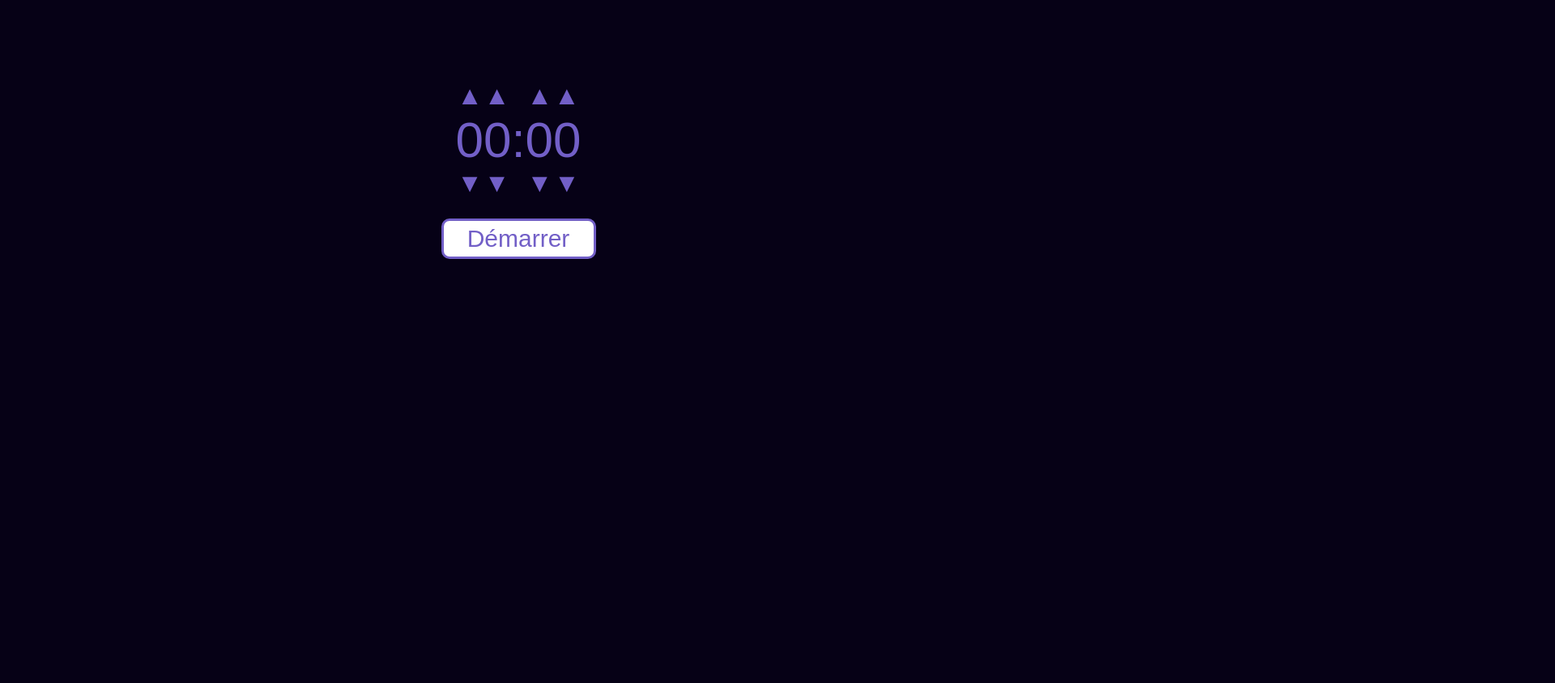
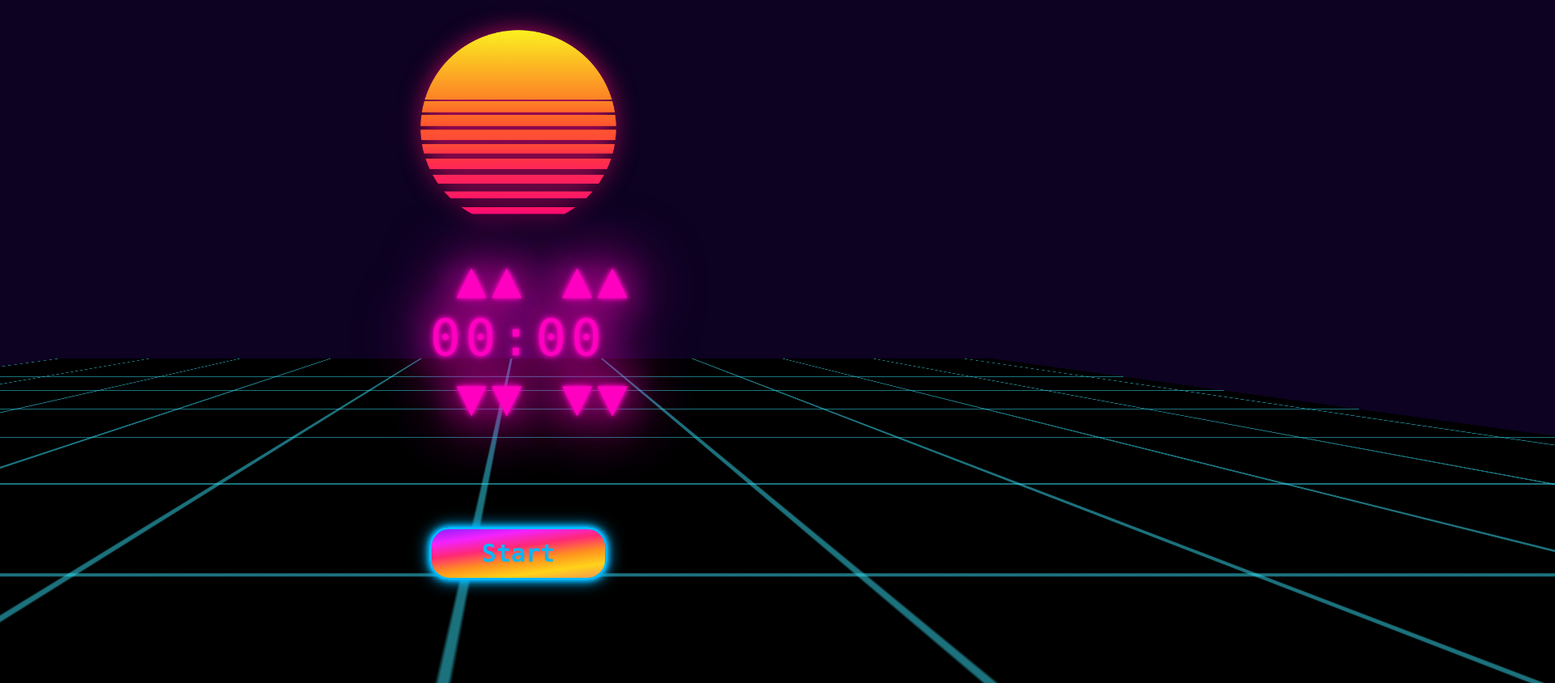
Before and after one commit to Adrian-Larenaudie/rw_timer_ft_wilhelm, a plain HTML site: page index.html in a window 1280 px wide. Shown: the top 844 px of the page at 81% size, 1920 px wide, since content can reach past the window. Before the commit the page ends 800 px from the top, so only its background shows below. Drawn offline with Linux system fonts and the light colour scheme.

Commit message:
Modif du style

```diff
--- a/index.html
+++ b/index.html
@@ -1,5 +1,6 @@
 <!DOCTYPE html>
 <html lang="fr">
+
 <head>
     <meta charset="UTF-8">
     <meta http-equiv="X-UA-Compatible" content="IE=edge">
@@ -7,10 +8,17 @@
     <title>🕓 Wilhelm Timer </title>
     <link rel="stylesheet" href="style.css">
 </head>
+
 <body>
     <main id="displayer">
-        <!-- L'affichage est injecté ici par le JS -->
+        <!-- ici injection de l'affichage par le module js timer -->
     </main>
-    <script src="timer.js"></script>
+    <div class="grid-container">
+        <div class="grid"></div>
+    </div>
+
+    <script src="js/timer.js"></script>
+    <script src="js/sun.js"></script>
 </body>
+
 </html>
--- /dev/null
+++ b/js/sun.js
@@ -0,0 +1,71 @@
+const sun = {
+    displaySun: () => {
+        let s = document.createElement("canvas");
+        s.width = s.height = 512;
+        let sun = s.getContext("2d");
+
+        let canvas = document.getElementById("sun");
+        canvas.width = canvas.height = 512;
+        let ctx = canvas.getContext("2d");
+
+        let gradient = sun.createLinearGradient(0, 50, 0, canvas.height - 50);
+        gradient.addColorStop(0, '#fbf120ff');
+
+        gradient.addColorStop(0.355, "#fd8227ff");
+        gradient.addColorStop(0.356, "#fd822700");
+        gradient.addColorStop(0.364, "#fd822700");
+        gradient.addColorStop(0.365, "#fd8227ff");
+
+        gradient.addColorStop(0.42, "#fe6828ff");
+        gradient.addColorStop(0.421, "#fe682800");
+        gradient.addColorStop(0.434, "#fe682800");
+        gradient.addColorStop(0.435, "#fe6828ff");
+
+        gradient.addColorStop(0.49, "#fe5430ff");
+        gradient.addColorStop(0.491, "#fe543000");
+        gradient.addColorStop(0.509, "#fe543000");
+        gradient.addColorStop(0.51, "#fe5430ff");
+
+        gradient.addColorStop(0.562, "#fe4b38ff");
+        gradient.addColorStop(0.563, "#fe4b3800");
+        gradient.addColorStop(0.582, "#fe4b3800");
+        gradient.addColorStop(0.584, "#fe4b38ff");
+
+        //64 -- fe3446
+        gradient.addColorStop(0.63, "#fe3446ff");
+        gradient.addColorStop(0.631, "#fe344600");
+        gradient.addColorStop(0.657, "#fe344600");
+        gradient.addColorStop(0.658, "#fe3446ff");
+
+        //73 -- fe2558
+        gradient.addColorStop(0.710, "#fe2558ff");
+        gradient.addColorStop(0.711, "#fe255800");
+        gradient.addColorStop(0.739, "#fe255800");
+        gradient.addColorStop(0.74, "#fe2558ff");
+
+        //80 -- fe1f5f
+        gradient.addColorStop(0.785, "#fe1f5fff");
+        gradient.addColorStop(0.786, "#fe1f5f00");
+        gradient.addColorStop(0.825, "#fe1f5f00");
+        gradient.addColorStop(0.826, "#fe1f5fff");
+        //87 -- fe1967
+        gradient.addColorStop(0.860, "#fe1967ff");
+        gradient.addColorStop(0.861, "#fe196700");
+        gradient.addColorStop(0.905, "#fe196700");
+        gradient.addColorStop(0.906, "#fe1967ff");
+        //94 -- ff1270
+        gradient.addColorStop(.940, '#ff1270ff');
+        gradient.addColorStop(.941, '#ff127000');
+        sun.fillStyle = gradient;
+        sun.beginPath();
+        sun.arc(canvas.height / 2, canvas.height / 2, 206, 0, 2 * Math.PI);
+        sun.fill();
+
+        ctx.shadowColor = '#ff0d77af';
+        ctx.shadowBlur = 50;
+        ctx.drawImage(s, 0, 0);
+
+    }
+}
+
+sun.displaySun();
--- a/timer.js
+++ b/js/timer.js
@@ -8,11 +8,17 @@ const displayer = document.getElementById("displayer")
 //"b" définit le chiffre des unités pour les minutes,
 //"c" définit le chiffre des dizaines pour les secondes,
 //"d" définit le chiffre des unités pour les secondes.
-let a = 0, b = 0, c = 0, d = 0
+let a = 0,
+    b = 0,
+    c = 0,
+    d = 0
 
 //Création de variables pour le Stockage retroactif des valeurs de la minuterie si l'utilisateur utilise la pause:
 //Ceci dans le but d'éviter une désynchronisation des valeurs à la reprise du minuteur.
-let i = 0, f = 0, g = 0, h = 0
+let i = 0,
+    f = 0,
+    g = 0,
+    h = 0
 
 //Création d'une variable nommée clicked qui permet de savoir si l'utilisateur a cliqué sur le bouton pause.
 let clicked = false
@@ -22,56 +28,68 @@ let clicked = false
 const page = {
 
     //lobby est l'affichage par défaut lorsqu'on arrive sur l'application.
-    lobby : function(){
+    lobby: function() {
         //Plusieurs boutons permettent à l'utilisateur de paramétrer et démarrer son minuteur.
         //Les valeurs par défaut des variables a, b, c, d sont affichées.
         displayer.innerHTML = `
+        <canvas id="sun"></canvas>
         <div class="buttons">
             <div id="top1" class="button">▲</div>
             <div id="top2" class="button">▲</div>
-            <div class="button invisible">::</div>
+            <div class="button invisible">:</div>
             <div id="top3" class="button">▲</div>
             <div id="top4" class="button">▲</div>
         </div>
-        <div class="timer">${a}${b}:${c}${d}</div>
+        <div class="timer">
+            <div class="timer__time">${a}</div>
+            <div class="timer__time">${b}</div>
+            <div class="timer__time">:</div>
+            <div class="timer__time">${c}</div>
+            <div class="timer__time">${d}</div>
+        </div>
         <div class="buttons">
             <div id="bot1" class="button">▼</div>
             <div id="bot2" class="button">▼</div>
-            <div class="button invisible">::</div>
+            <div class="button invisible">:</div>
             <div id="bot3" class="button">▼</div>
             <div id="bot4" class="button">▼</div>
         </div>
         <div class="buttonArea">
-            <div id="start" class="launchButton">Démarrer</div>
+            <div id="start" class="launchButton">Start</div>
         </div>
         `
             //Voir l'objet utils pour le fonctionnemant de ces fonctions.
-        utils.handleEventArrows()
-        utils.handleStartButton()
+        utils.handleEventArrows();
+        utils.handleStartButton();
+        sun.displaySun();
     },
 
     //running est la page affichée lorsque le minuteur est lançé.
-    running : function(){
+    running: function() {
+
         //Les valeurs des variables a, b, c et d sont affichées dynamiquement.
         //Un bouton reset et pause permettent à l'utilisateur d'intéragir avec le minuteur.
         displayer.innerHTML = `
+        <canvas id="sun"></canvas>
         <div class="timer">${a}${b}:${c}${d}</div>
         <div class="buttonArea">
-            <div id="pause" class="launchButton">Pause</div>
-            <div id="reset" class="launchButton">Réinitialiser</div>
+            <div id="pause" class="launchButton">Stop</div>
+            <div id="reset" class="launchButton">Reset</div>
         </div>
         `
             //Voir l'objet utils pour le fonctionnemant de ces fonctions.
         utils.handleResetButton()
         utils.handlePauseButton()
+        sun.displaySun();
     },
 
     //end est la page affichée lorsque le minuteur est terminé.
-    end : function(){
+    end: function() {
         //J'affiche le timer avec les valeurs à 0.
         //Un bouton stop permet à l'utilisateur de stoper l'alarme déclenchée en fin de minuterie
         //et de revenir sur la page lobby.
         displayer.innerHTML = `
+        <canvas id="sun"></canvas>
         <div class="timer">00:00</div>
         <div class="buttonArea">
             <div id="stopWilhelm" class="launchButton">Stop</div>
@@ -79,6 +97,7 @@ const page = {
         `
             //Voir l'objet utils pour le fonctionnemant de ces fonctions.
         utils.handleStopButton()
+        sun.displaySun();
     },
 }
 
@@ -87,13 +106,13 @@ const page = {
 const utils = {
 
     //Cette fonction permet à l'utilisateur de paramétrer le temps du minuteur.
-    handleEventArrows : function(){
+    handleEventArrows: function() {
 
         //Stockage des boutons dans une variable nommée buttons.
         const buttons = document.querySelectorAll(".button")
 
         //Pour chaque bouton un évènement click est adossé.
-        buttons.forEach(arrow => arrow.addEventListener("click", (e)=>{
+        buttons.forEach(arrow => arrow.addEventListener("click", (e) => {
 
             //Structure conditionnelle de type switch.
             //Dans le cas ou l'utilisateur click sur un bouton la valeur relative de ce dernier change.
@@ -104,14 +123,30 @@ const utils = {
                 //Exemple pour le 1er cas:
                 //Si le bouton cliqué possède l'id "top1" et que la variable "a" est infèrieur à 6,
                 //la valeur de "a" augmente de 1, sinon si "a" est égal à 6, la valeur de "a" devient 0.
-                case "top1": if(a<6){a++}else if(a == 6){a = 0}break
-                case "top2": if(b<9){b++}else if(b == 9){b = 0} break
-                case "top3": if(c<6){c++}else if(c == 6){c = 0} break
-                case "top4": if(d<9){d++}else if(d == 9){d = 0} break
-                case "bot1": if(a>0){a--}else if(a == 0){a = 6} break
-                case "bot2": if(b>0){b--}else if(b == 0){b = 9} break
-                case "bot3": if(c>0){c--}else if(c == 0){c = 6} break
-                case "bot4": if(d>0){d--}else if(d == 0){d = 9} break
+                case "top1":
+                    if (a < 6) { a++ } else if (a == 6) { a = 0 }
+                    break
+                case "top2":
+                    if (b < 9) { b++ } else if (b == 9) { b = 0 }
+                    break
+                case "top3":
+                    if (c < 6) { c++ } else if (c == 6) { c = 0 }
+                    break
+                case "top4":
+                    if (d < 9) { d++ } else if (d == 9) { d = 0 }
+                    break
+                case "bot1":
+                    if (a > 0) { a-- } else if (a == 0) { a = 6 }
+                    break
+                case "bot2":
+                    if (b > 0) { b-- } else if (b == 0) { b = 9 }
+                    break
+                case "bot3":
+                    if (c > 0) { c-- } else if (c == 0) { c = 6 }
+                    break
+                case "bot4":
+                    if (d > 0) { d-- } else if (d == 0) { d = 9 }
+                    break
             }
             //On actualise la page pour afficher les modifications en jouant la fonction lobby() de l'objet page.
             page.lobby()
@@ -119,13 +154,13 @@ const utils = {
     },
 
     //Cette fonction permet le lancement de minuteur.
-    handleStartButton : function(){
+    handleStartButton: function() {
 
         //Un évènement click est adossé au bouton qui possède l'id start.
-        start.addEventListener("click", ()=>{
+        start.addEventListener("click", () => {
 
             //La fonction est jouée seulement si l'utilisateur à paramétré un tps supérieur à la valeur par défaut.
-            if(a > 0 || b > 0 || c > 0 || d > 0){
+            if (a > 0 || b > 0 || c > 0 || d > 0) {
                 clicked = false
 
                 //On affiche la page running puis la fonction timer est lancée:
@@ -139,38 +174,38 @@ const utils = {
 
     //Cette fonction permet à l'utilisateur de faire une pause lorsque la minuterie est lancée
     //sans perdre le temps qu'il reste à écouler.
-    handlePauseButton : function(){
+    handlePauseButton: function() {
         //Ajout d'un évènement click sur le bouton ayant l'id pause.
-        pause.addEventListener("click", (e)=>{
+        pause.addEventListener("click", (e) => {
 
             //Le bouton pause a deux mode soit il affiche pause soit il affiche reprendre:
             //si il affiche pause:
-            if(e.target.textContent == "Pause"){
+            if (e.target.textContent == "Stop") {
                 //On concidère que clicked est vrai
                 clicked = true
                     //et son affichage devient reprendre
-                e.target.textContent = "Reprendre"
+                e.target.textContent = "Continue"
 
                 //sinon si il affiche reprendre:
-            }else if(e.target.textContent == "Reprendre"){
+            } else if (e.target.textContent == "Continue") {
                 //On concidère que clicked est faux
                 clicked = false
                     //et son affichage devient pause.
-                e.target.textContent = "Pause"
+                e.target.textContent = "Stop"
                     //On rejout la fonction timer() avec les valeurs qu'on a stocké lors de la pause.
                 this.timer(i, f, g, h)
             }
         })
     },
-    handleResetButton : function(){
-        reset.addEventListener("click", ()=>{
+    handleResetButton: function() {
+        reset.addEventListener("click", () => {
             clicked = true
             a = 0, b = 0, c = 0, d = 0
             page.lobby()
         })
     },
-    handleStopButton : function(){
-        stopWilhelm.addEventListener("click", ()=>{
+    handleStopButton: function() {
+        stopWilhelm.addEventListener("click", () => {
             page.lobby()
         })
     },
@@ -178,7 +213,7 @@ const utils = {
     //Cette fonction permet de faire défiler la minuterie:
     //Elle prend 4 valeurs numériques en paramètre, ces valeur correspondent à la logique de déclaration des
     //variables a, b, c et d vu plus haut.
-    timer : function(a, b, c, d){
+    timer: function(a, b, c, d) {
 
         //On cible la balise dans laquelle les valeurs dynamiques vont s'afficher.
         const timerDisplay = document.querySelector(".timer")
@@ -186,7 +221,7 @@ const utils = {
         //J'utilise un setTimout dans lequel une fonction anonyme est joué automatiquement (pas besoin de l'appeler)
         setTimeout(() => {
             //si d est supérieur à 0 et que clicked est différent de true:
-            if(d > 0 && clicked != true){
+            if (d > 0 && clicked != true) {
 
                 //On décrémente d de 1
                 d--
@@ -196,18 +231,18 @@ const utils = {
 
                 //La fonction timer est jouée à nouveau.
                 this.timer(a, b, c, d)
-            }else if(d == 0 && c > 0 && clicked != true){
+            } else if (d == 0 && c > 0 && clicked != true) {
                 c--
                 d = 9
                 timerDisplay.innerHTML = `${a}${b}:${c}${d}`
                 this.timer(a, b, c, d)
-            }else if(d == 0 && b > 0 && clicked != true){
+            } else if (d == 0 && b > 0 && clicked != true) {
                 b--
                 c = 5
                 d = 9
                 timerDisplay.innerHTML = `${a}${b}:${c}${d}`
                 this.timer(a, b, c, d)
-            }else if(b == 0 && a > 0 && clicked != true){
+            } else if (b == 0 && a > 0 && clicked != true) {
                 a--
                 b = 9
                 c = 5
@@ -216,7 +251,7 @@ const utils = {
                 this.timer(a, b, c, d)
 
                 //Lorsque l'utilisateur click sur pause on entre dans cette condition
-            }else if(clicked === true){
+            } else if (clicked === true) {
 
                 //On affiche les valeurs de nos variables
                 timerDisplay.innerHTML = `${a}${b}:${c}${d}`
@@ -225,7 +260,7 @@ const utils = {
                 return i = a, f = b, g = c, h = d
 
                 //Lorsque toutes les valeurs sont égale à zéro on concidère que la minuterie est terminée
-            }else if(a == 0 && b == 0 && c == 0 && d == 0){
+            } else if (a == 0 && b == 0 && c == 0 && d == 0) {
 
                 //La fonction wilhelm est jouée
                 this.wilhelm(true)
@@ -234,11 +269,11 @@ const utils = {
             }
 
             //Le setTimout est paramétré pour être joué au bout de 1 seconde.
-        },1000)
+        }, 1000)
     },
 
     //Cette fonction permet de jouer un son.
-    wilhelm : function(){
+    wilhelm: function() {
 
         //Création d'une constante de type Audio()
         const audio = new Audio()
@@ -252,15 +287,15 @@ const utils = {
     },
 
     //Cette fonction permet de jouer en continu un son passé en paramètre.
-    audioPlaying : function(audio){
+    audioPlaying: function(audio) {
         //J'utilise un setTimout dans lequel une fonction anonyme est jouée automatiquement (pas besoin de l'appeler)
-        setTimeout(()=>{
+        setTimeout(() => {
 
             //Le try catch permet de récupérer l'erreur "stopWilhelm is undefined" retournée en console
-            try{
+            try {
 
                 //On adosse un évènement click à la balise ayant pour id stopWilhelm
-                stopWilhelm.addEventListener("click", ()=>{
+                stopWilhelm.addEventListener("click", () => {
 
                     //Si l'utilisateur click sur la balise le son n'est plus joué.
                     clearTimeout()
@@ -276,11 +311,11 @@ const utils = {
             }
 
             //Le message renvoyé en console lors de l'erreur.
-            catch(error){
+            catch (error) {
                 console.log("stopWilhelm is not defined anymore");
             }
             //Le son est paramètré pour être joué toutes les secondes.
-    },1000)
+        }, 1000)
     },
 }
 
--- a/style.css
+++ b/style.css
@@ -1,64 +1,124 @@
-*{
-    color: rgb(114, 95, 199);
+@font-face {
+    font-family: "consolas";
+    src: url("/font/consolas.ttf") format("ttf"),
+}
+
+* {
+    color: #ff00c1;
     font-size: 62px;
-    font-family: sans-serif;
+    font-family: 'consolas', sans-serif;
 }
-*::selection{
-    background-color:inherit;
+
+*::selection {
+    background-color: inherit;
 }
-body{
-    background-color: rgb(6, 1, 22);
+
+body {
+    background-color: #0d0221;
+    overflow: hidden;
 }
-#displayer{
+
+#displayer {
     display: flex;
     flex-direction: column;
     align-items: center;
     width: fit-content;
     margin-left: auto;
     margin-right: auto;
-    margin-top: 100px;
 }
-.buttons{
+
+.buttons {
     display: flex;
     justify-content: space-around;
     margin: 0;
     width: 153px;
 }
-.button{
-    font-size: 32px;
 
+.button {
+    font-size: 1rem;
     height: fit-content;
     cursor: pointer;
+    padding-right: 0.1rem;
 }
-.button:hover{
-    color: blanchedalmond;
-}
-.timer{
+
+.timer {
+    display: flex;
     cursor: default;
     margin: 0;
+    font-size: 1rem;
 }
-.buttonArea{
+
+.timer__time {
+    font-size: 1rem;
+    padding-right: 0.1rem;
+}
+
+.timer,
+.button {
+    color: #ff00c1;
+    text-shadow: 0 0 5px #ff00c1, 0 0 10px #ff00c1, 0 0 42px #ff00c1, 0 0 82px #ff00c1, 0 0 92px #ff00c1, 0 0 102px #ff00c1;
+}
+
+.buttonArea {
     display: flex;
 }
-.launchButton{
-    width: 175px;
+
+.launchButton {
     text-align: center;
-    color: rgb(114, 95, 199);
+    color: #00b8ff;
     font-size: 30px;
-    margin: 25px;
-    font-family: sans-serif;
-    border: solid 3px rgb(114, 95, 199);
+    margin: 2rem;
+    font-family: 'consolas', sans-serif;
+    font-weight: 600;
+    border: solid 3px #00b8ff;
     background-color: rgb(255, 255, 255);
-    padding: 5px;
-    border-radius: 10px;
+    background: linear-gradient(172deg, #8c1eff, #f222ff, #ff2975, #ff901f, #ffd319, #F49653);
+    padding: .2rem 1rem;
+    border-radius: .4rem;
     cursor: pointer;
-    transition: 0.1s;
-
-}
-.launchButton:hover{
-    transform: scale(1.008);
+    box-shadow: 0 0 5px #00b8ff, 0 0 10px #00b8ff, 0 0 20px #00b8ff;
 }
 
 .invisible {
     visibility: hidden;
 }
+
+
+/* Hover */
+
+.button:hover {
+    color: blanchedalmond;
+}
+
+.launchButton:hover {
+    box-shadow: 0 0 5px #00b8ff, 0 0 10px #00b8ff, 0 0 42px #00b8ff;
+}
+
+
+/* Sun*/
+
+#sun {
+    width: 300px;
+    height: 300px;
+}
+
+
+/* Grid */
+
+.grid-container {
+    overflow: hidden;
+    height: 100vh;
+}
+
+.grid {
+    z-index: -2000;
+    background: linear-gradient(180deg, rgba(0, 0, 0, 0) 0px, rgba(54, 226, 248, 0.5) 0%, rgba(54, 226, 248, 0.5) 3px, rgba(0, 0, 0, 0) 0px), linear-gradient(90deg, rgba(0, 0, 0, 0) 0px, rgba(54, 226, 248, 0.5) 0%, rgba(54, 226, 248, 0.5) 3px, rgba(0, 0, 0, 0) 0px);
+    background-size: 2em 2em, 2em 4em;
+    background-color: black;
+    height: 20em;
+    perspective: 1000px;
+    transform: perspective(500px) scale(2) rotateX(80deg);
+    position: absolute;
+    width: 100%;
+    top: -10%;
+}
```
Also changed, not shown: font/consolas.ttf (added). Lines whose indentation alone changed are shown as unchanged.
